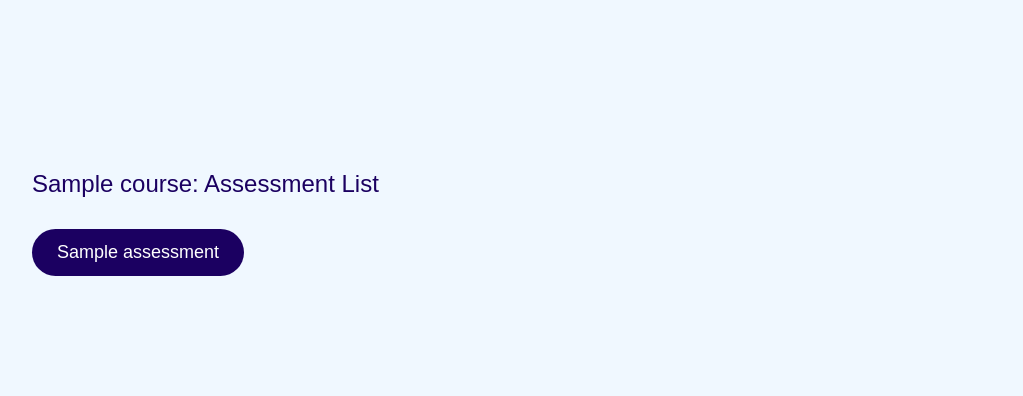
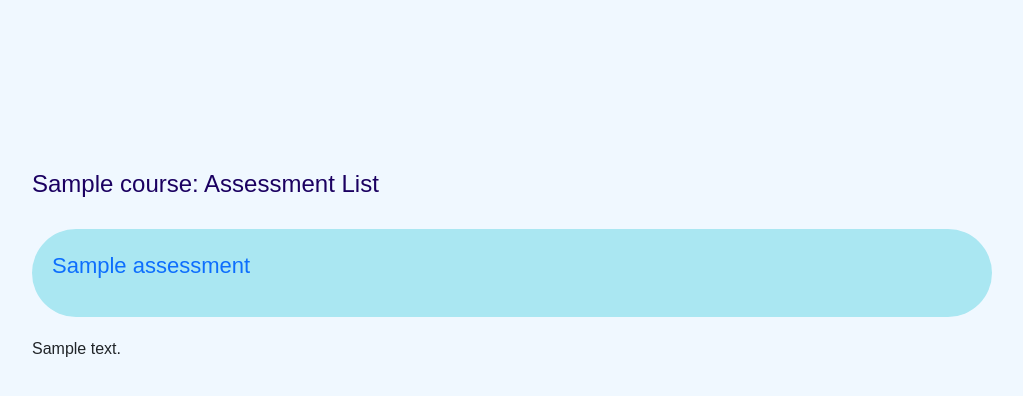
Before and after one commit to CSCI3356-Spring2025/The-Git-Commits, a Django app: template assessments/templates/assessments/professor_feedback_assessments.html in a window 1280 px wide. Shown: the part 88-484 px from the top of the page, without its empty margins (128-1151 px from the left). Run offline with Django 5.2, Linux system fonts and the light colour scheme; tables that the repository leaves empty hold one stand-in row (values such as "Sample post"); the template is opened without the code that fills it: values that come from a table or form of the project are taken from there, most other values are stand-ins (such as "Sample title", 1, 10 or a date in 2020).

Commit message:
small prof feedback display fix

```diff
--- a/assessments/templates/assessments/professor_feedback_assessments.html
+++ b/assessments/templates/assessments/professor_feedback_assessments.html
@@ -6,7 +6,16 @@
 
 {% block head_content %}
     <style>
-    a, button, input, select, h1, h2, h3, h4, h5, * {
+      a,
+      button,
+      input,
+      select,
+      h1,
+      h2,
+      h3,
+      h4,
+      h5,
+      * {
         box-sizing: border-box;
         margin: 0;
         padding: 0;
@@ -29,51 +38,80 @@
         background: #F0F8FF;
       }
 
-   .dashboard {
-     position: relative;
-     width: 100%;
-     max-width: 1280px;
-     margin: 0 auto;
-     padding-top: 120px; /* Space for navbar */
-   }
-
-
-   /* Student Assessment List Page */
-
-   .student-assessment-list {
-     position: relative;
-     min-height: 100vh;
-     padding-bottom: 50px;
-   }
-
-   .assessment-list-container {
+      .course-list-container {
         max-width: 1000px;
         margin: 170px auto 50px;
         padding: 0 20px;
       }
 
-   .assessment-list-header {
-     display: flex;
-     justify-content: space-between;
-     align-items: center;
+      .course-list-title {
         margin-bottom: 30px;
-   }
-
-   .assessment-list-title {
         font-family: "KoHo", sans-serif;
         font-size: 24px;
         font-weight: 500;
         color: #1b0061;
       }
 
+      .course-item {
+        background: #aae7f2;
+        border-radius: 50px;
+        padding: 20px;
+        margin-bottom: 20px;
+        position: relative;
+      }
+
+      .course-header {
+        display: flex;
+        justify-content: space-between;
+        align-items: center;
+        margin-bottom: 15px;
+      }
+
+      .course-name {
+        color: #000000;
+        text-align: left;
+        font-size: 22px;
+        font-weight: 500;
+      }
+
+      .course-year {
+        color: #1b0061;
+        font-size: 18px;
+      }
+
+      .course-buttons {
+        display: flex;
+        gap: 15px;
+        justify-content: flex-end;
+      }
+
+      .create-assessment-btn {
+        background: #1b0061;
+        border-radius: 50px;
+        padding: 10px 20px;
+        color: #ffffff;
+        text-decoration: none;
+        font-size: 16px;
+        margin-top: 10px;
+        display: inline-block;
+      }
+
+      .assessment-list {
+        background: #dcf4f9;
+        border-radius: 25px;
+        padding: 15px;
+        margin-top: 10px;
+      }
+
       .assessment-link {
         display: inline-block;
         background: #1b0061;
         border-radius: 50px;
-     padding: 10px 25px;
-     margin-bottom: 15px;
+        padding: 8px 20px;
+        margin-bottom: 10px;
+        margin-right: 10px;
         font-family: "KoHo", sans-serif;
-     font-size: 18px;
+        font-size: 16px;
         font-weight: 400;
         color: #ffffff;
         text-decoration: none;
@@ -84,39 +122,56 @@
         background: #2a0090;
       }
 
-   .create-btn {
-     display: inline-block;
-     background: #1b0061;
+      .no-assessments {
+        font-style: italic;
+        color: #555;
+        text-align: center;
+        padding: 10px;
+      }
+
+      .no-courses {
+        background: #dcf4f9;
         border-radius: 50px;
-     padding: 10px 20px;
-     font-family: "KoHo", sans-serif;
-     font-size: 16px;
-     font-weight: 400;
-     color: #ffffff;
-     text-decoration: none;
+        padding: 20px;
+        text-align: center;
+        font-size: 18px;
+        color: #1b0061;
       }
 
     </style>
 {% endblock %}
 
 {% block content %}
-<div class="assessment-list-container">
-  <div class="assessment-list-header">
-    <h2 class="assessment-list-title">{{course.name}}: Assessment List</h2>
 
+<div class="course-list-container">
+  <h2 class="course-list-title"> {{course.name}}: Assessment List</h2>
+
+  <div class="course-list">
+    {% if assessments %}
+      {% for assessment in assessments %}
+        <div class="course-item">
+          <div class="course-header">
+            <div>
+              <div class="course-name">
+                <a href="{% url 'landing:professor_feedback_teams' course_id=course_id assessment_id=assessment.pk %}">
+                  {{ assessment.title }}
+                </a>
+              </div>
+            </div>
           </div>
 
-  <div class="assessments-list">
-    {% if assessments %}
-      {% for assessment in assessments %}
-        <a href="{% url 'landing:professor_feedback_teams' course_id=course_id assessment_id=assessment.pk %}" class="assessment-link">
-            {{ assessment.title }}
-        </a>
-        <br>
+          <div class="assessment-section"></div>
+        </div>
       {% endfor %}
     {% else %}
-      <div class="section-text">You have no current assessments to view</div>
+      <div class="no-courses">
+        You have no assessments to review.
+      </div>
     {% endif %}
   </div>
-</div>
+
+  {% if success_message %}
+  <div class="success-message">{{ success_message }}</div>
+{% endif %}
+
 {% endblock %}
--- a/assessments/views.py
+++ b/assessments/views.py
@@ -4,6 +4,8 @@ from django.shortcuts import render, redirect, reverse
 from django.views import View
 import datetime
 from django.utils import timezone
+
+from django.contrib import messages
 
 from landing.models import Course, Team
 from assessments.models import Assessment, AssessmentQuestion
@@ -496,6 +498,7 @@ class ProfessorFeedbackFinalView(RequireLoggedInMixin, View):
             "assessment_id": assessment_id,
             "team_id": team_id,
             "feedback": feedback_summary,
+            "member": evaluated_user
         }
 
         return render(request, "assessments/professor_feedback_final.html", context)
```
Also changed, not shown: assessments/templates/assessments/professor_feedback_final.html (+3 -5 lines). Lines whose indentation alone changed are shown as unchanged.
